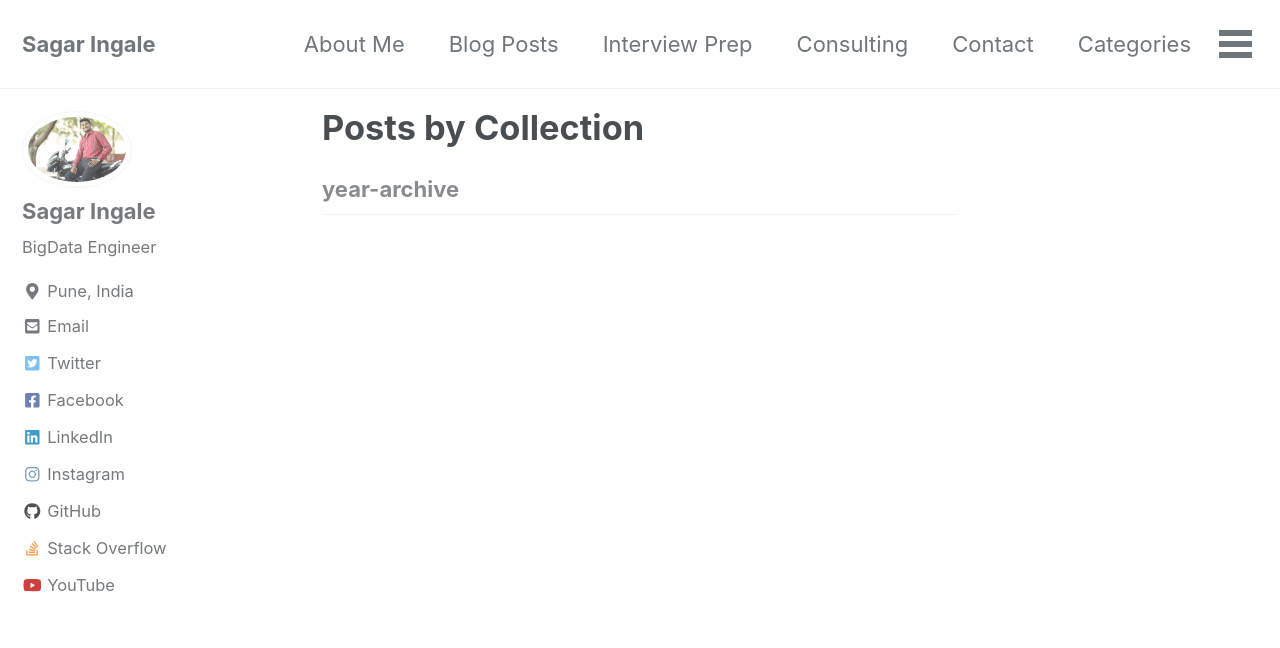
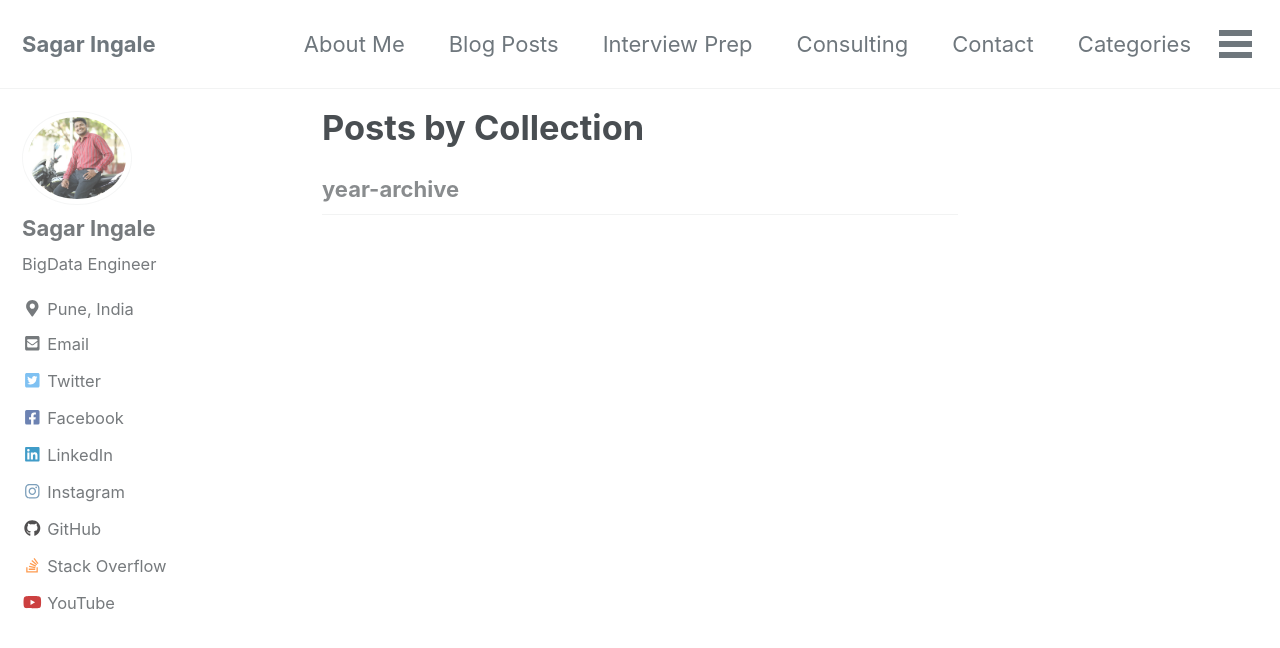
Before and after one commit to sagaringale7/sagaringale7.github.io, a Jekyll site: the page built from _pages/collection-archive.html, in a window 1280 px wide and 900 px high. Shown: the top 648 px of the window. Built offline with Jekyll 4.4.1, drawn with Linux system fonts in a browser that asks for light colours; cached includes are drawn as plain includes; nearby versions of some CDN libraries.

Commit message:
Update _config.yml

```diff
--- a/_config.yml
+++ b/_config.yml
@@ -78,7 +78,7 @@ analytics:
 # Site Author
 author:
   name             : "Sagar Ingale"
-  avatar           : "/assets/images/bio-photo1.jpg" # path of avatar image, e.g. "/assets/images/bio-photo.jpg"
+  avatar           : "/assets/images/bio-photo.jpg" # path of avatar image, e.g. "/assets/images/bio-photo.jpg"
   bio              : "BigData Engineer"
   location         : "Pune, India"
   email            : "sagaringale7794@gmail.com"
```
